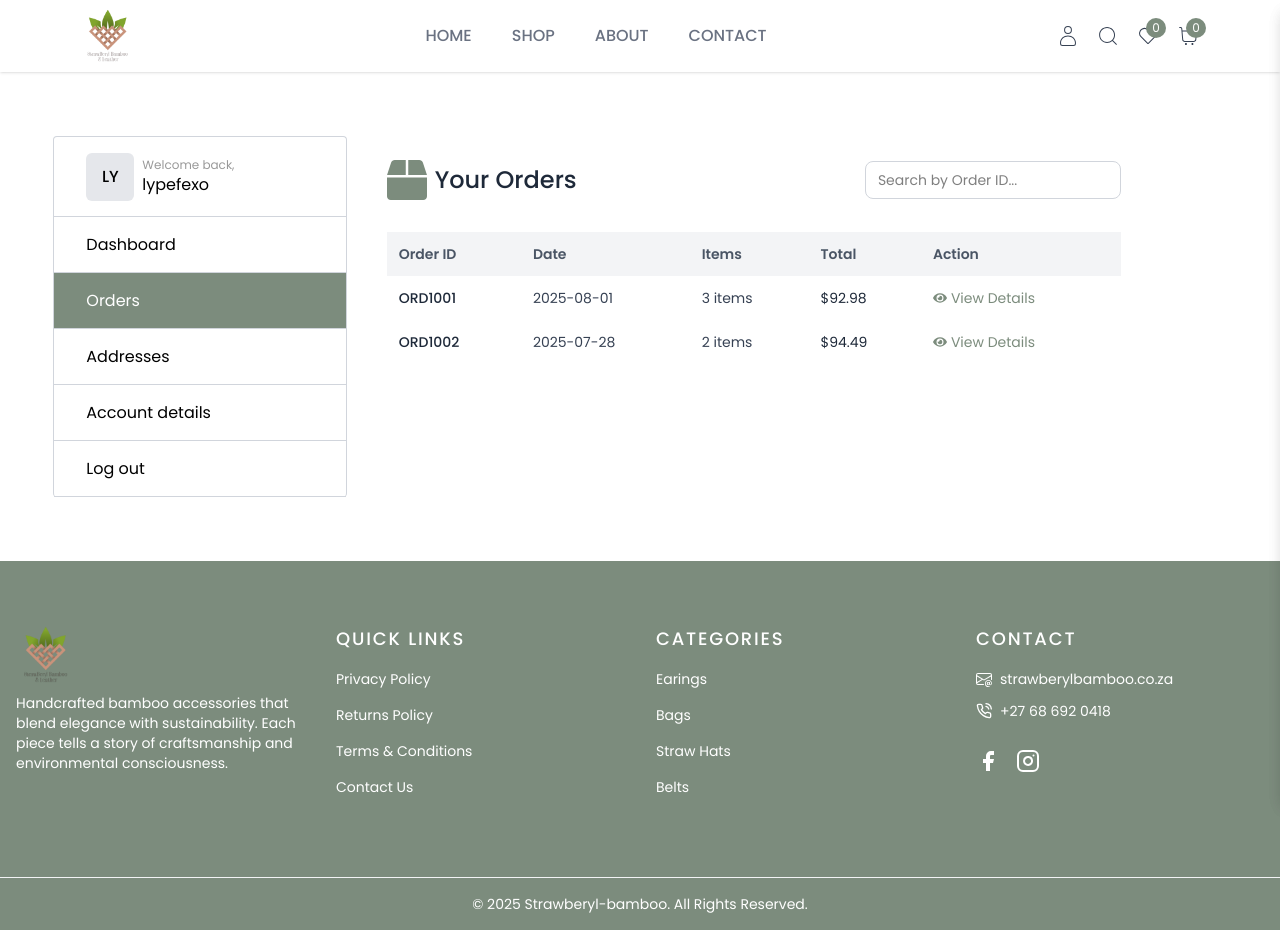
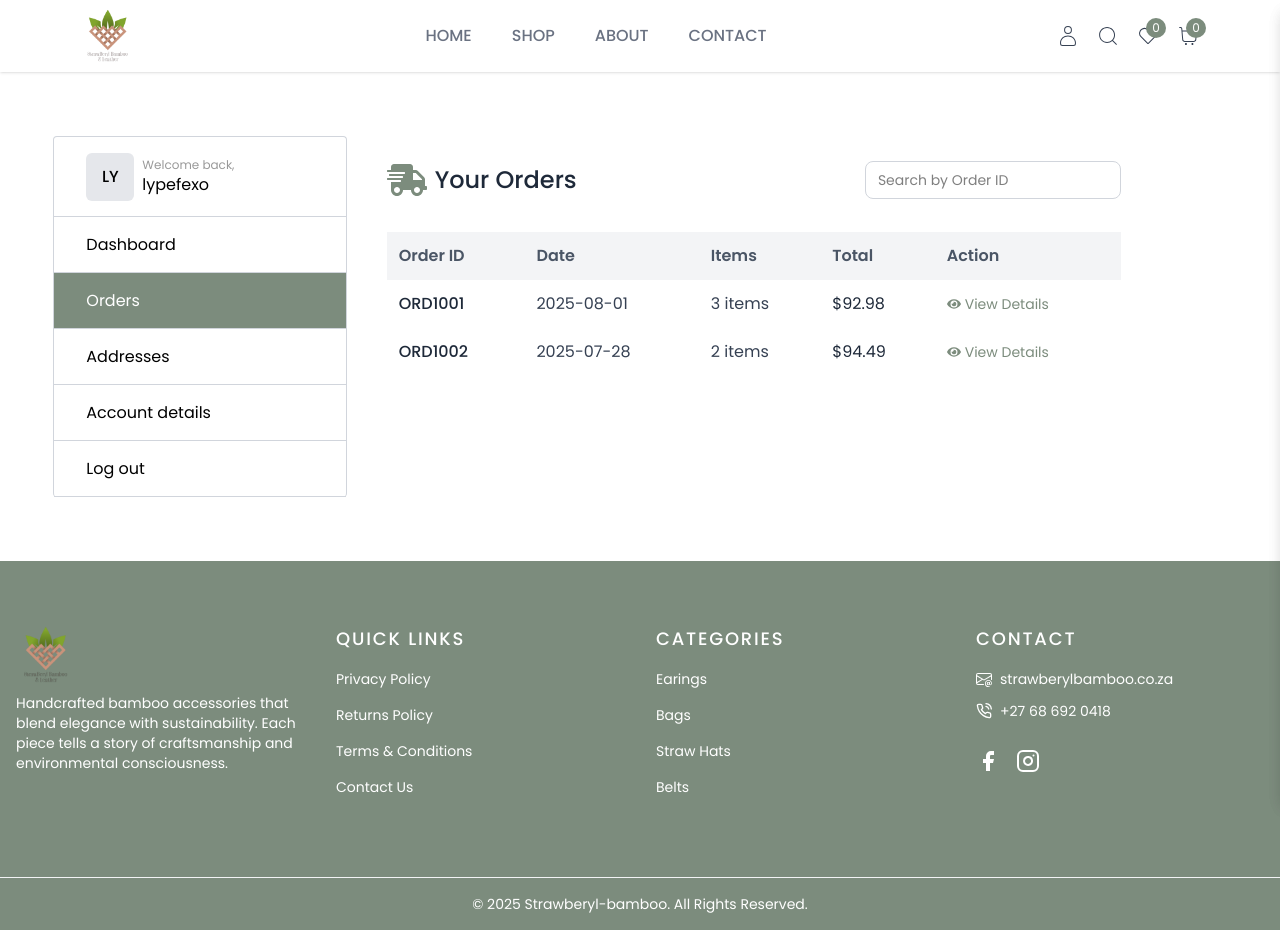
Before and after one commit to HlobisileLukhele/strawberyl-ecommerce, a React (Vite) app: page /account/orders in a window 1280 px wide. Built offline with nearby package versions, Linux system fonts and the light colour scheme; a web font is replaced by a local one.

Commit message:
ui bug fixes and improvement

```diff
--- a/src/Components/Products.jsx
+++ b/src/Components/Products.jsx
@@ -37,8 +37,8 @@ const Products = ({
             />
             <div className="p-5">
               <h3 className="text-sm opacity-60">{product.category}</h3>
-              <h2 className="text-lg font-semibold">{product.name}</h2>
-              <h2 className="text-xl my-3 font-semibold">{product.price}</h2>
+              <h2 className="text-base font-semibold">{product.name}</h2>
+              <h2 className="text-base my-3 font-semibold">{product.price}</h2>
             </div>
 
             <ProductDetail />
--- a/src/Pages/user/Dashboard.jsx
+++ b/src/Pages/user/Dashboard.jsx
@@ -59,17 +59,17 @@ export default function Dashboard() {
           <tbody>
             {filteredOrders.map((order) => (
               <tr key={order.id} className="border-b hover:bg-gray-50 border-gray-200 transition whitespace-nowrap">
-                <td className="p-3 text-sm font-medium text-gray-800">{order.id}</td>
-                <td className="p-3 text-sm text-gray-700">{order.date}</td>
-                <td className="p-3 text-sm text-gray-700">
+                <td className="p-3 font-medium text-gray-800">{order.id}</td>
+                <td className="p-3 text-gray-700">{order.date}</td>
+                <td className="p-3 text-gray-700">
                   {order.items} item{order.items > 1 ? 's' : ''}
                 </td>
-                <td className="p-3 text-sm text-gray-800">{order.total}</td>
+                <td className="p-3 text-gray-800">{order.total}</td>
               </tr>
             ))}
             {filteredOrders.length === 0 && (
               <tr>
-                <td colSpan="4" className="text-center text-sm text-gray-500 py-6">
+                <td colSpan="4" className="text-center text-gray-500 py-6">
                   No orders match that ID.
                 </td>
               </tr>
--- a/src/Pages/user/EditAddress.jsx
+++ b/src/Pages/user/EditAddress.jsx
@@ -63,7 +63,7 @@ export default function EditAddress() {
             required
           />
 
-          <button type="submit" className="w-1/6 bg-[#7c8c7d] text-white font-medium py-3 cursor-pointer hover:opacity-90">
+          <button type="submit" className="md:w-1/6 w-full bg-[#7c8c7d] text-white font-medium py-3 cursor-pointer hover:opacity-90">
             Save address
           </button>
       </form>
--- a/src/Pages/user/Orders.jsx
+++ b/src/Pages/user/Orders.jsx
@@ -1,5 +1,6 @@
 import { useState } from 'react';
 import { FaEye, FaBox } from 'react-icons/fa';
+import { FaShippingFast } from "react-icons/fa";
 import { Link } from 'react-router';
 
 export default function Orders() {
@@ -43,21 +44,21 @@ export default function Orders() {
     <div className="p-6">
       <div className="flex flex-col md:flex-row md:items-center md:justify-between gap-4 mb-8">
         <div className="flex items-center gap-2 text-2xl font-medium text-gray-800">
-          <FaBox className="text-[#7c8c7d] size-10" />
+          <FaShippingFast className="text-[#7c8c7d] size-10" />
           <span>Your Orders</span>
         </div>
         <input
           type="text"
-          placeholder="Search by Order ID..."
+          placeholder="Search by Order ID"
           value={searchTerm}
           onChange={(e) => setSearchTerm(e.target.value)}
-          className="w-full md:w-64 px-3 py-2 border border-gray-300 rounded-lg text-sm focus:outline-none focus:ring-2 focus:ring-blue-500"
+          className="w-full md:w-64 px-3 py-2 border border-gray-300 rounded-lg text-sm outline-none focus:border-gray-500"
         />
       </div>
 
       <div className="overflow-x-auto">
-        <table className="w-full table-auto text-sm text-gray-700">
-          <thead className="bg-gray-100 text-left text-gray-600">
+        <table className="w-full table-auto text-gray-700">
+          <thead className="bg-gray-100 text-left text-gray-600 whitespace-nowrap">
             <tr>
               <th className="p-3">Order ID</th>
               <th className="p-3">Date</th>
@@ -73,7 +74,7 @@ export default function Orders() {
                 const total = subtotal + (order.shipping || 0);
 
                 return (
-                  <tr key={order.id} className="hover:bg-gray-50 transition">
+                  <tr key={order.id} className="hover:bg-gray-50 transition whitespace-nowrap">
                     <td className="p-3 font-medium text-gray-800">{order.id}</td>
                     <td className="p-3 text-gray-700">{order.date}</td>
                     <td className="p-3 text-gray-700">
```
